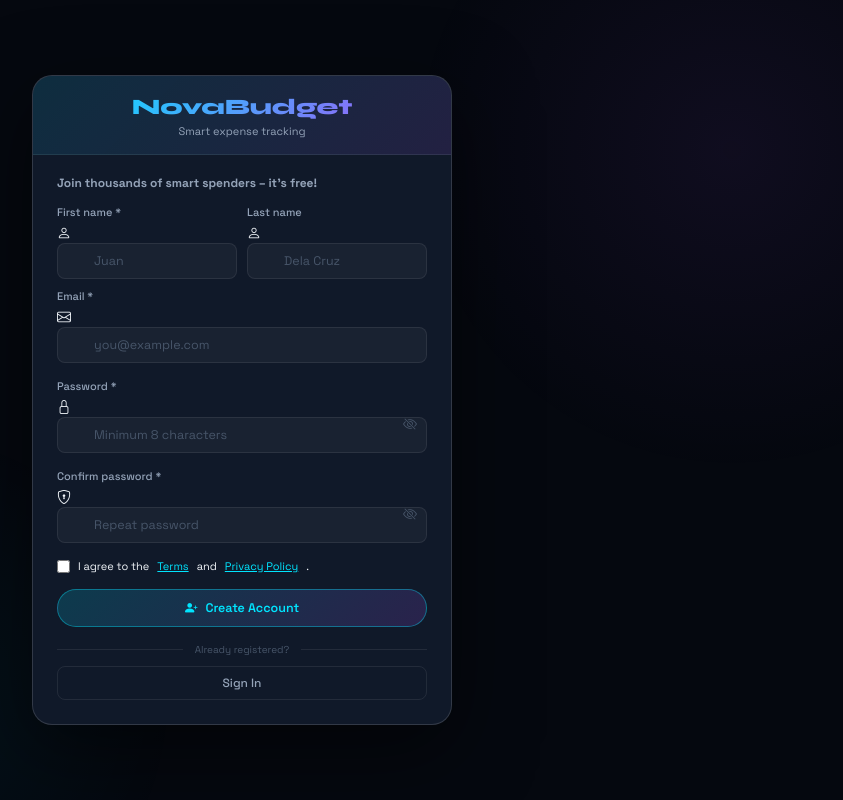
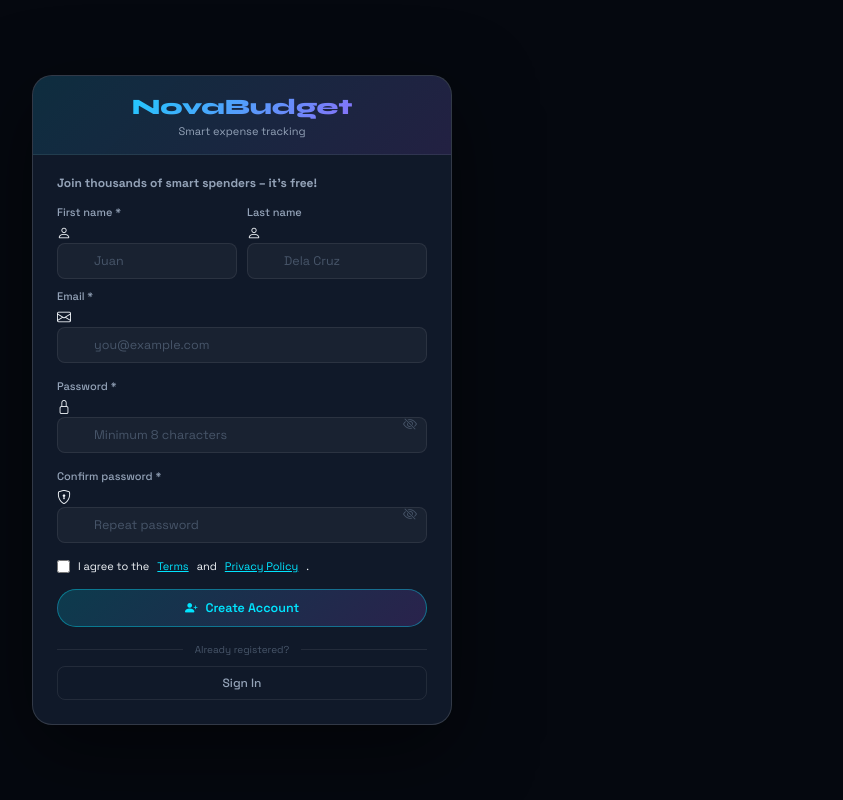
Before and after one commit to crisdanoy9-art/nova_expense_tracker, a PHP site: page /novabudget/register.php in a window 1280 px wide. Shown: the whole page, without its empty margins (398-1241 px from the left). Run offline with PHP 8.4, Linux system fonts and the light colour scheme; some libraries are stand-ins or nearby versions.

Commit message:
updated  css

```diff
--- a/novabudget/assets/css/style.css
+++ b/novabudget/assets/css/style.css
@@ -40,6 +40,7 @@ body::after{
 .auth-wrap{
   min-height:100vh;display:flex;align-items:center;
   justify-content:center;padding:24px;position:relative;z-index:1;
+  background:var(--bg0);   /* ensures login & register backgrounds match */
 }
 .auth-card{
   width:100%;max-width:450px;background:var(--bg2);
```
